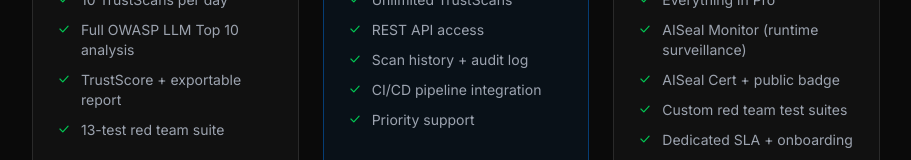
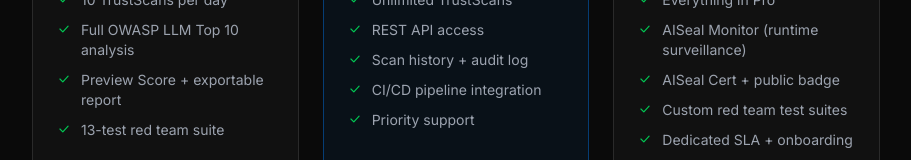
Before and after one commit to BadAsh99/aiseal, a Next.js app: page /scan in a window 1280 px wide. Shown: the part 4548-4708 px from the top of the page, without its empty margins (184-1095 px from the left). Built offline with nearby package versions, Linux system fonts and the light colour scheme.

Commit message:
covenant(scan): free-tier pricing 'TrustScore' -> 'Preview Score' (free = static scan, verified)

```diff
--- a/app/scan/page.tsx
+++ b/app/scan/page.tsx
@@ -1584,7 +1584,7 @@
               features={[
                 "10 TrustScans per day",
                 "Full OWASP LLM Top 10 analysis",
-                "TrustScore + exportable report",
+                "Preview Score + exportable report",
                 "13-test red team suite",
               ]}
               cta="You're on this plan"
```
